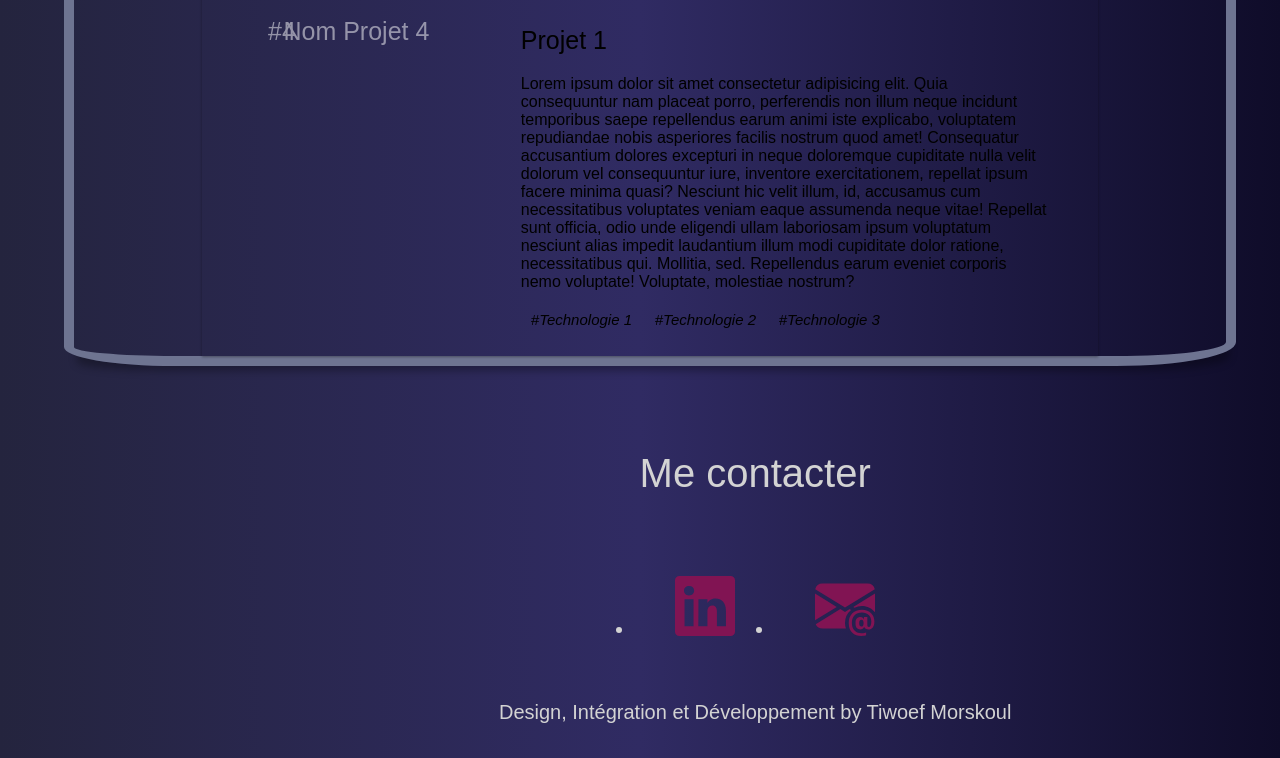
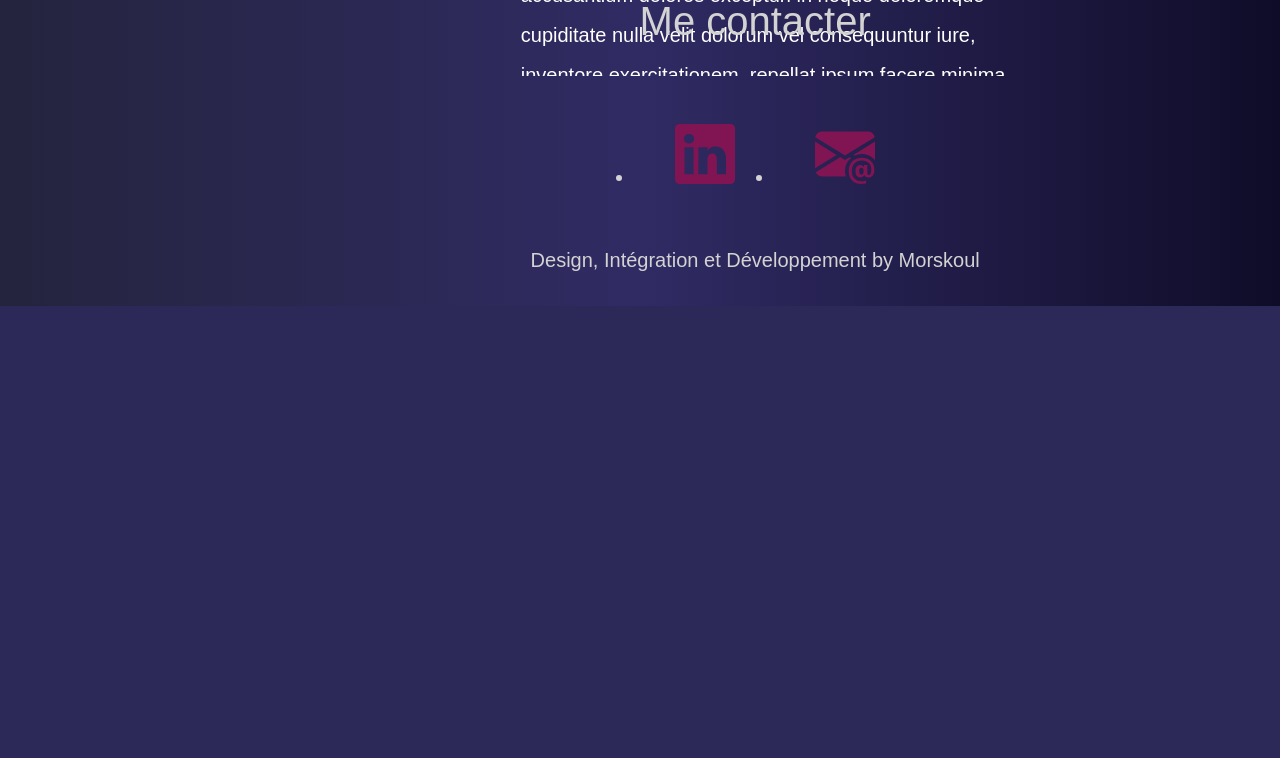
Before and after one commit to Christophe-LE-LAZ/christophe-le-laz.github.io, a PHP site: page /test.html in a window 1280 px wide; the page is wider, and only the part inside the window is pictured. Shown: the part 2636-3394 px from the top of that part. After the commit the page ends 2942 px from the top of that part, so only its background shows below. Run offline with PHP 8.4, Linux system fonts and the light colour scheme; some libraries are stand-ins or nearby versions; some web fonts are replaced.

Commit message:
fin sections realisations et footer

```diff
--- a/CSS/composants/buttons.css
+++ b/CSS/composants/buttons.css
@@ -237,6 +237,7 @@ button.button__close:hover .inner:after {
     margin-right: 8rem;
     position: absolute;
     right: 0;
+    margin-top: 5rem;
 }
 
 .scroll-up {
@@ -259,18 +260,22 @@ button.button__close:hover .inner:after {
 
 .scroll-up:hover svg line.top {
     transform: translateX(-40px);
+    stroke: var(--color-gold);
 }
 
 .scroll-up:hover svg line.bottom {
     transform: translateX(40px);
+    stroke: var(--color-gold);
 }
 
 .scroll-up:hover svg line.left {
     transform: translateY(40px);
+    stroke: var(--color-gold);
 }
 
 .scroll-up:hover svg line.right {
     transform: translateY(-40px);
+    stroke: var(--color-gold);
 }
 
 .scroll-up .left-bar {
--- a/CSS/sections/body.css
+++ b/CSS/sections/body.css
@@ -32,7 +32,7 @@ h3 {
 
 section {
         margin: auto;
-        margin-bottom: 40rem;
+        margin-bottom: 20rem;
 }
 
 section:first-of-type,
--- a/CSS/sections/footer.css
+++ b/CSS/sections/footer.css
@@ -23,19 +23,9 @@ footer {
 
 .footer__contacts .presentation--contact--li {
     padding: 4rem;
+    transition : margin-top 0.3s cubic-bezier(0.22, 0.61, 0.36, 1);
 }
 
-.footer__contacts .presentation--contact--li.data--title::before, .footer__contacts .presentation--contact--li.data--title:hover::before {
-    background-color: red;
-    bottom: 100%;
-    border-radius: 5px;
-    content: attr(data-title);
-    color: var(--text-primary, white);
-    font-family: var(--font-family-primary);
-    font-size: 1.4rem;
-    left: 50%;
-    padding: 5px;
-    position: absolute;
-    transform: translateX(-50%);
-    width: 90%;
+.footer__contacts--nav .presentation--contact--li:hover {
+    margin-top: 5rem;
 }
--- a/CSS/sections/realisations.css
+++ b/CSS/sections/realisations.css
@@ -6,6 +6,7 @@
     border: solid 10px #6e7491;
     box-shadow: 3px 15px 8px -10px rgba(0, 0, 0, 0.3);
     width: 90vw;
+    height: 90vh;
 }
 
 h2#realisations {
@@ -92,26 +93,6 @@ h2#realisations {
     color: var(--color-gold);
 }
 
-/* #left-zone .list li.item input[type="radio"]:checked~label.projet1 {
-    border-right: solid 4px #d64541;
-    color: #d64541;
-}
-
-#left-zone .list li.item input[type="radio"]:checked~label.projet2 {
-    border-right: solid 4px #f5d76e;
-    color: #f5d76e;
-}
-
-#left-zone .list li.item input[type="radio"]:checked~label.projet3 {
-    border-right: solid 4px #00b16a;
-    color: #00b16a;
-}
-
-#left-zone .list li.item input[type="radio"]:checked~label.projet4 {
-    border-right: solid 4px #f27935;
-    color: #f27935;
-} */
-
 #middle-border {
     background-color: #eee;
     flex-grow: 1;
@@ -138,13 +119,7 @@ h2#realisations {
     margin-bottom: 2rem;
 }
 
-/* #right-zone img {
-    height: 30rem;
-    object-fit: contain;
-    width: 70rem;
-} */
-
-#right-zone img {
+#right-zone .content img {
     height: 30rem;
     object-fit: contain;
     width: 70rem;
@@ -152,12 +127,29 @@ h2#realisations {
     transform-origin: right center;
     transform: perspective(1000px) rotateY(-10deg) scale(1.1);
     transition: transform 0.3s ease-in-out;
+    display: block;
+    margin: auto;
 }
 
 #right-zone p {
-    font-size: 1.6rem;
+    font-size: 2rem;
+    color: var(--text-primary);
+    line-height: 4rem;
 }
 
+#right-zone p a {
+    color: var(--color-gold);
+}
+
+#right-zone  h3, #right-zone i {
+    color: var(--color-gold);
+}
+#right-zone  h3 {
+    font-size: 2.5rem;
+}
+#right-zone i {
+    font-size: 1.8rem;
+}
 #right-zone .content {
     align-content: center;
     align-items: center;
@@ -182,9 +174,8 @@ h2#realisations {
 
 #scene {
     align-items: center;
-    box-shadow: 0 1px 3px rgba(0, 0, 0, 0.12), 0 1px 2px rgba(0, 0, 0, 0.24);
     display: flex;
-    height: 800px;
+    height: 100%;
     justify-content: left;
     margin: auto;
     margin-top: 6rem;
--- a/test.html
+++ b/test.html
@@ -313,7 +313,9 @@
               laudantium illum modi cupiditate dolor ratione, necessitatibus
               qui. Mollitia, sed. Repellendus earum eveniet corporis nemo
               voluptate! Voluptate, molestiae nostrum?
+              <a href="#">En savoir plus</a>
             </p>
+
             <div class="name--technology">
               <i>#Technologie 1</i>
               <i>#Technologie 2</i>
@@ -321,7 +323,7 @@
             </div>
           </div>
           <div class="content content_projet2">
-            <img src="images/moibuste1.png" alt="" />
+            <img src="https://picsum.photos/600/300" alt="" />
             <h3>Projet 2</h3>
             <p>
               Lorem ipsum dolor sit amet consectetur adipisicing elit. Quia
@@ -337,6 +339,7 @@
               laudantium illum modi cupiditate dolor ratione, necessitatibus
               qui. Mollitia, sed. Repellendus earum eveniet corporis nemo
               voluptate! Voluptate, molestiae nostrum?
+              <a href="#">En savoir plus</a>
             </p>
             <div class="name--technology">
               <i>#Technologie 1</i>
@@ -361,6 +364,7 @@
               laudantium illum modi cupiditate dolor ratione, necessitatibus
               qui. Mollitia, sed. Repellendus earum eveniet corporis nemo
               voluptate! Voluptate, molestiae nostrum?
+              <a href="#">En savoir plus</a>
             </p>
             <div class="name--technology">
               <i>#Technologie 1</i>
@@ -385,6 +389,7 @@
               laudantium illum modi cupiditate dolor ratione, necessitatibus
               qui. Mollitia, sed. Repellendus earum eveniet corporis nemo
               voluptate! Voluptate, molestiae nostrum?
+              <a href="#">En savoir plus</a>
             </p>
             <div class="name--technology">
               <i>#Technologie 1</i>
@@ -396,7 +401,7 @@
       </div>
     </section>
     <div id="scrollButton">
-      <a class="scroll-up" href="#header">
+      <a class="scroll-up" href="">
         <span class="left-bar"></span>
         <span class="right-bar"></span>
         <svg width="40" height="40">
@@ -464,7 +469,7 @@
           </li>
         </ul>
       </div>
-      <div>Design, Intégration et Développement by Tiwoef Morskoul</div>
+      <div>Design, Intégration et Développement by Morskoul</div>
     </footer>
   </body>
   <script src="test.js"></script>
--- a/test.js
+++ b/test.js
@@ -9,7 +9,7 @@ const app = {
   leftSide: document.querySelector(".leftSide"),
   rightSide: document.querySelector(".rightSide"),
   btnElCloseSkill: document.querySelector("button.button__close"),
-  spanBorderRightSideEl: document.querySelectorAll('.span__border'),
+  spanBorderRightSideEl: document.querySelectorAll(".span__border"),
   /**
    * Méthodes
    */
@@ -27,6 +27,7 @@ const app = {
     app.showProject("projet1");
     app.initScrollButton();
     app.initAnimation();
+    app.addClickBtnScrollUp();
   },
 
   addClickBtnSkillTechniques: function () {
@@ -60,7 +61,9 @@ const app = {
   },
 
   addClickBtnRealisation: function () {
-    const liElNavHeader = document.querySelector(".nav__ul li.button__border.button__border--type1");
+    const liElNavHeader = document.querySelector(
+      ".nav__ul li.button__border.button__border--type1"
+    );
     liElNavHeader.addEventListener("click", app.handleShowListProjects);
   },
   addClickChevronDown: function () {
@@ -78,6 +81,11 @@ const app = {
   addClickElH2Competences: function () {
     const h2Competences = document.querySelector("#competences h2");
     h2Competences.addEventListener("click", app.handleShowListCompetences);
+  },
+
+  addClickBtnScrollUp: function () {
+    const scrollButton = document.getElementById("scrollButton");
+    scrollButton.addEventListener("click", app.handleShowHome);
   },
 
   handleDisplayProject: function (event) {
@@ -105,6 +113,11 @@ const app = {
     const sectionRealisation = document.getElementById("realisations");
     if (sectionRealisation) {
       sectionRealisation.scrollIntoView({ behavior: "smooth" });
+      setTimeout(function () {
+        // Ajoutez un retrait en pixels à la fenêtre
+        const retraitEnPixels = 50; // ajustez la valeur en fonction de vos besoins
+        window.scroll(0, window.scrollY - retraitEnPixels);
+      }, 1000); // ajustez la valeur du délai en fonction de vos besoins
     }
   },
   handleShowListCompetences: function (event) {
@@ -118,6 +131,13 @@ const app = {
       }, 1000); // ajustez la valeur du délai en fonction de vos besoins
     }
   },
+  handleShowHome: function (event) {
+    const sectionHeader = document.getElementById("header");
+    if (sectionHeader) {
+      sectionHeader.scrollIntoView({ behavior: "smooth" });
+    }
+  },
+
   hideCurrentProject: function () {
     const projets = ["projet1", "projet2", "projet3", "projet4"];
 
@@ -137,16 +157,20 @@ const app = {
   },
 
   handleShowListSkillTechniques: function () {
-    app.skillsChoiceContainer.classList.add('skills__choice--container--hidden');
+    app.skillsChoiceContainer.classList.add(
+      "skills__choice--container--hidden"
+    );
     app.btnElCloseSkill.style.display = "block";
     app.leftSide.classList.add("skills__active");
   },
 
   handleShowListSkillHumaines: function () {
-    app.skillsChoiceContainer.classList.add('skills__choice--container--hidden');
+    app.skillsChoiceContainer.classList.add(
+      "skills__choice--container--hidden"
+    );
     app.btnElCloseSkill.style.display = "block";
     app.rightSide.classList.add("skills__active");
-    app.spanBorderRightSideEl.forEach(function(spanEl){
+    app.spanBorderRightSideEl.forEach(function (spanEl) {
       spanEl.style.display = "inline";
     });
   },
@@ -154,16 +178,20 @@ const app = {
   handleHiddenListSkillTechniques: function () {
     app.leftSide.classList.remove("skills__active");
     app.btnElCloseSkill.style.display = "none";
-    app.skillsChoiceContainer.classList.remove('skills__choice--container--hidden');
+    app.skillsChoiceContainer.classList.remove(
+      "skills__choice--container--hidden"
+    );
   },
 
   handleHiddenListSkillHumaines: function () {
     app.rightSide.classList.remove("skills__active");
     app.btnElCloseSkill.style.display = "none";
-    app.spanBorderRightSideEl.forEach(function(spanEl){
+    app.spanBorderRightSideEl.forEach(function (spanEl) {
       spanEl.style.display = "none";
     });
-    app.skillsChoiceContainer.classList.remove('skills__choice--container--hidden');
+    app.skillsChoiceContainer.classList.remove(
+      "skills__choice--container--hidden"
+    );
   },
 
   initScrollButton: function () {
```
